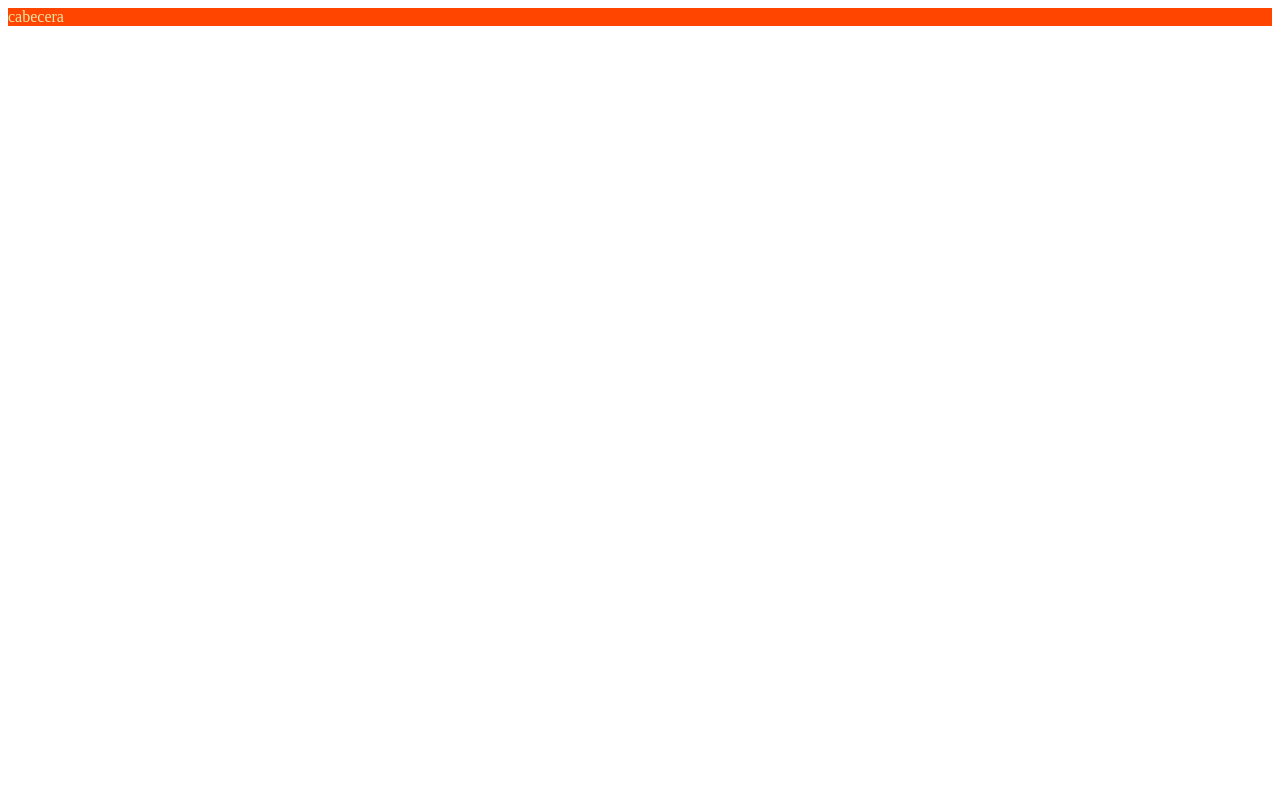
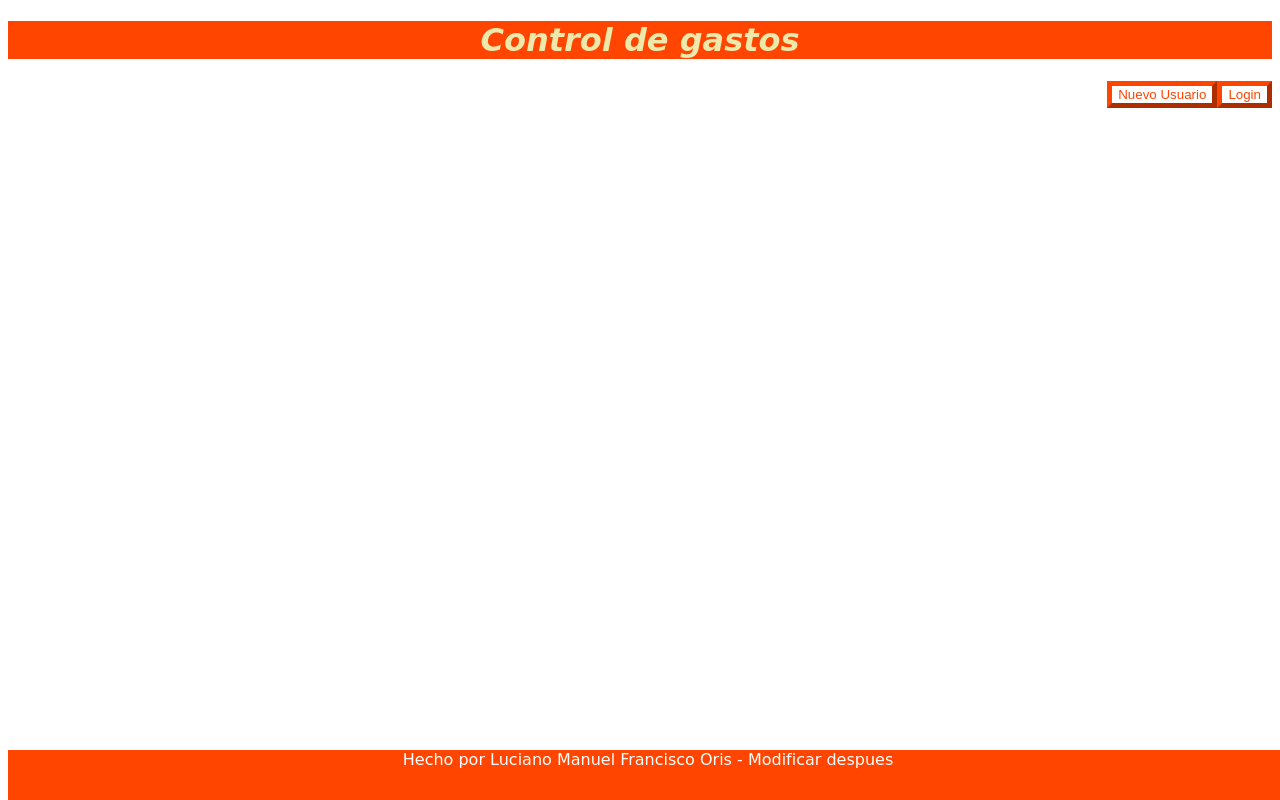
Before and after one commit to orisluciano/ControlGastosFront, a plain HTML site: page index.html in a window 1280 px wide. Drawn offline with Linux system fonts and the light colour scheme.

Commit message:
Pantalla principal

```diff
--- a/css/orisluciano.css
+++ b/css/orisluciano.css
@@ -1,4 +1,46 @@
-div.cabecera{
+div.cabecera {
     background-color: orangered;
     color: palegoldenrod;
 }
+
+h1.cabecera {
+    text-align: center;
+    font-style: oblique;
+    font-family: cursive;
+}
+
+footer {
+    background-color: orangered;
+    color: white;
+    text-align: center;
+    font-family: cursive;
+    position: absolute;
+    bottom: 0;
+    width: 100%;
+    height: 50px;
+}
+
+div{
+    align-items: center;
+    justify-content: space-between;
+}
+
+div.botonesDerecha {
+    float: right;
+    justify-content: space-between;
+}
+
+button {
+    text-align: center;
+    color: orangered;
+    background-color: white;
+    border-color: orangered;
+    border-style: outset;
+    border-width: 5px;
+}
+
+button:focus {
+    outline: none !important;
+    border-color: orangered;
+    box-shadow: 0 0 10px orangered;
+}
--- a/index.html
+++ b/index.html
@@ -4,12 +4,18 @@
     <meta charset="UTF-8">
     <meta http-equiv="X-UA-Compatible" content="IE=edge">
     <meta name="viewport" content="width=device-width, initial-scale=1.0">
-    <title>Document</title>
+    <title>Control de gastos</title>
     <link rel="stylesheet" href="./css/orisluciano.css">
     <script src="./js/index.js"></script>
+    <script src="./js/utiles/utiles.js"></script>
+    <script src="./js/vistas/pantallaPrincipal/PantallaPrincipal.js"></script>
 </head>
 <body>
-    <div class="cabecera">cabecera</div>
+    <div class="cabecera">
+        <h1 class="cabecera">Control de gastos</h1>
+    </div>
+    <div id="root"></div>
     <script>iniciarApp();</script>
 </body>
+<footer>Hecho por Luciano Manuel Francisco Oris - Modificar despues</footer>
 </html>
--- a/js/index.js
+++ b/js/index.js
@@ -1,3 +1,4 @@
 function iniciarApp() {
-    alert("Funciona");
+    let principal = new PantallaPrincipal();
+    principal.Iniciar();
 }
--- /dev/null
+++ b/js/utiles/utiles.js
@@ -0,0 +1,13 @@
+class Utiles{
+    Titulos = {
+        PantallaPrincipal : {}
+    };
+    Mensajes = {
+        Proximamente : "Proximamente"
+    };
+    Constantes = {
+        Identificadores : {
+            root : "root"
+        }
+    }
+}
--- /dev/null
+++ b/js/vistas/pantallaPrincipal/PantallaPrincipal.js
@@ -0,0 +1,43 @@
+class PantallaPrincipal {
+    mensajes = {};
+    constantes = {
+        root : "root",
+        btnCrearUsuario : "btnUsuario",
+        btnLogin : "btnLogin",
+        divBotones : "divBotones"
+    };
+    textos = {
+        crearUsuario : "Nuevo Usuario",
+        login : "Login"
+    }
+    root;
+    constructor(){
+        this.root = document.getElementById(this.constantes.root);
+    }
+
+    Iniciar(){
+        this.root.innerHTML = "";
+
+        let divBotones = document.createElement("div");
+        divBotones.id = this.constantes.divBotones;
+        divBotones.className = "botonesDerecha";
+        this.root.appendChild(divBotones);
+
+        let nav = document.createElement("nav");
+        divBotones.appendChild(nav);
+
+        let btnCrearUsuario = document.createElement("button");
+        btnCrearUsuario.innerHTML = this.textos.crearUsuario;
+        btnCrearUsuario.onclick = function () {
+            alert("proximamente");
+        }
+        nav.appendChild(btnCrearUsuario);
+
+        let btnLogin = document.createElement("button");
+        btnLogin.innerHTML = this.textos.login;
+        btnLogin.onclick = function () {
+            alert("proximamente");
+        }
+        nav.appendChild(btnLogin);
+    }
+}
```
